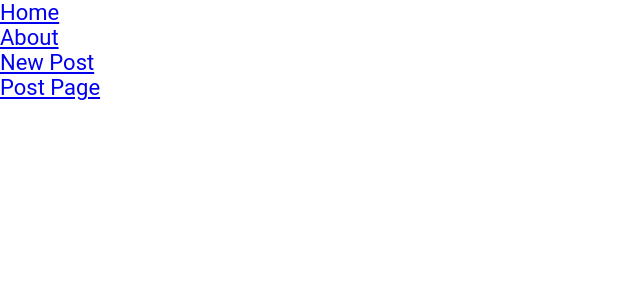
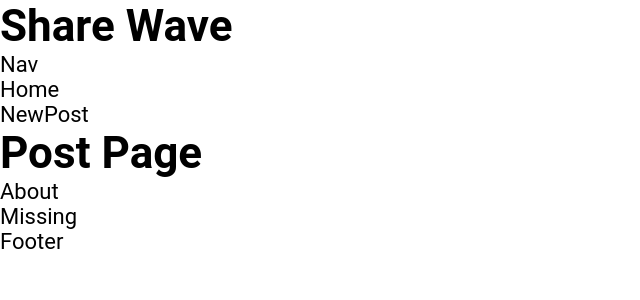
Before and after one commit to Antony-M1/dhuddu, a React (Create React App) app: page /sharewave in a window 1280 px wide. Shown: the top 300 px of the page, without its empty margins (0-640 px from the left). Built offline with nearby package versions, Linux system fonts and the light colour scheme.

Commit message:
dhuddu finished

```diff
--- a/src/components/Router.js
+++ b/src/components/Router.js
@@ -13,7 +13,7 @@ function Router() {
           <Route path="/facebook" element={<Facebook />} />
           <Route path="/" element={<App />} />
           <Route path="/colorify" element={<Colorify />} />
-          <Route path="/sharewave/*" element={<ShareWave />} />
+          <Route path="/sharewave" element={<ShareWave />} />
         </Routes>
       </BrowserRouter>
     </div>
--- a/src/components/ShareWave.js
+++ b/src/components/ShareWave.js
@@ -15,37 +15,14 @@ import { Link, Routes, Route } from 'react-router-dom'
 const ShareWave = () => {
   return (
     <>
-      <nav>
-        <ul>
-          <li>
-            <Link to="/sharewave/home">Home</Link>
-          </li>
-          <li>
-            <Link to="/sharewave/about">About</Link>
-          </li>
-          <li>
-            <Link to="/sharewave/newpost">New Post</Link>
-          </li>
-          <li>
-            <Link to="/sharewave/postpage">Post Page</Link>
-          </li>
-        </ul>
-      </nav>
-      <Routes>
-        <Route path="/home" element={<Home />} />
-        <Route path="/about" element={<About />} />
-        <Route path="/newpost" element={<NewPost />} />
-        <Route path="/postpage" element={<PostPage />} />
-        <Route path="/postpage/:id" element={<Post />} />
-      </Routes>
-      {/* <Header />
+      <Header title='Share Wave'/>
       <Nav />
       <Home />
       <NewPost />
       <PostPage />
       <About />
       <Missing />
-      <Footer /> */}
+      <Footer />
     </>
   );
 }
--- a/src/components/sharewave/Header.js
+++ b/src/components/sharewave/Header.js
@@ -1,9 +1,11 @@
 import React from 'react'
 
-const Header = () => {
+const Header = ({title}) => {
   return (
-    <div>Header</div>
-  )
+    <div className="header">
+      <h1>{title}</h1>
+    </div>
+  );
 }
 
 export default Header
--- a/src/components/sharewave/PostPage.js
+++ b/src/components/sharewave/PostPage.js
@@ -5,20 +5,6 @@ const PostPage = () => {
   return (
     <div>
       <h1>Post Page</h1>
-      <ul>
-        <li>
-          <Link to="1">Post 1</Link>
-        </li>
-        <li>
-          <Link to="2">Post 2</Link>
-        </li>
-        <li>
-          <Link to="3">Post 3</Link>
-        </li>
-        <li>
-          <Link to="4">Post 4</Link>
-        </li>
-      </ul>
     </div>
   );
 }
```
